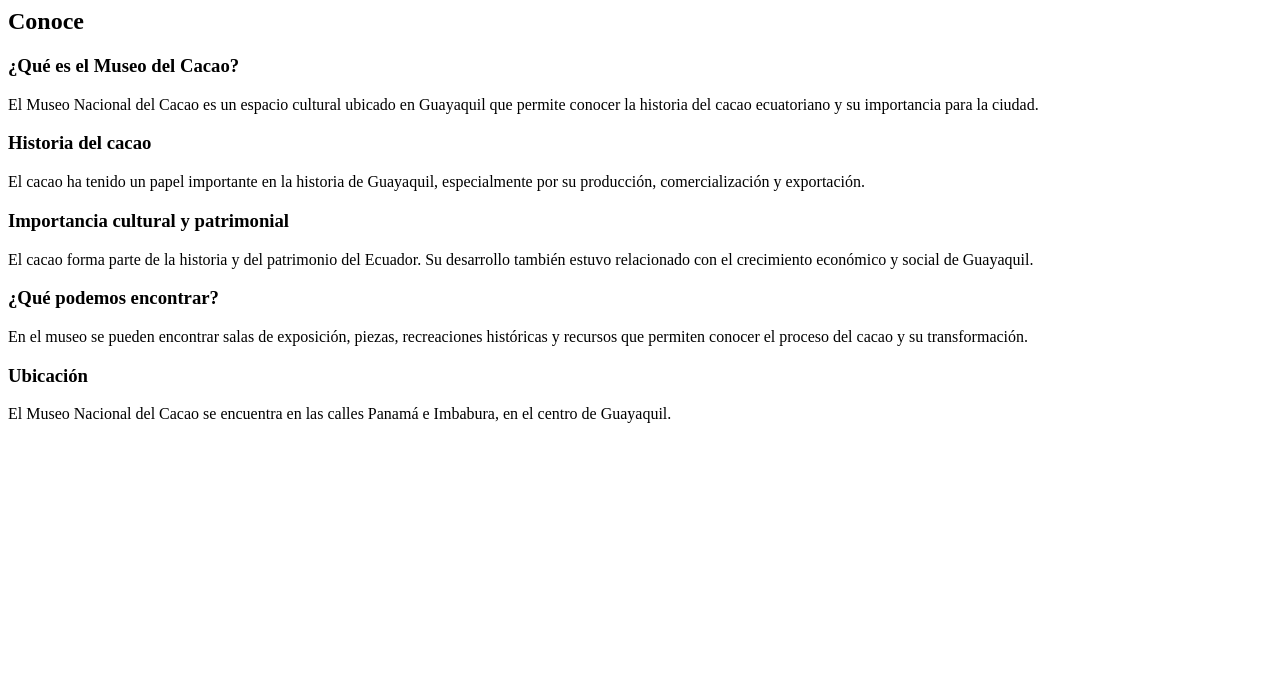
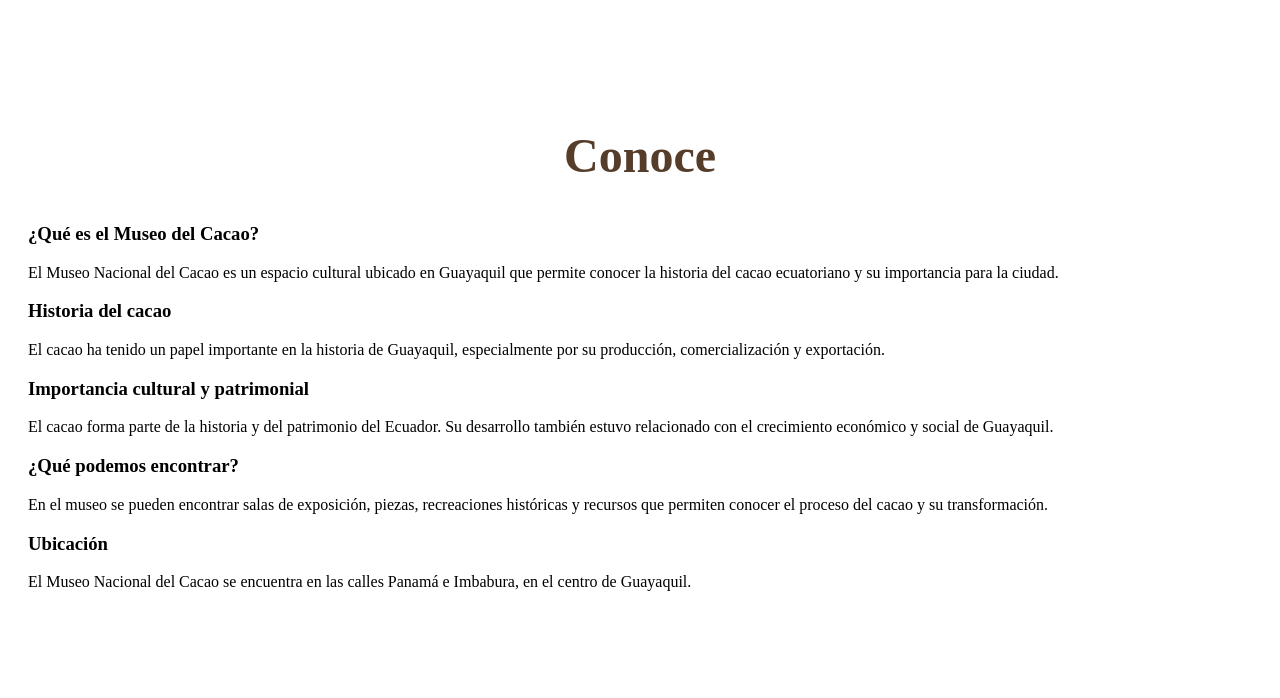
Before and after one commit to ValeriaQuimi/Explorando-la-cultura-con-la-web, a plain HTML site: page conoce.html in a window 1280 px wide. Drawn offline with Linux system fonts and the light colour scheme.

Commit message:
Preparar estilos del apartado Conoce

```diff
--- a/conoce.html
+++ b/conoce.html
@@ -1,3 +1,17 @@
+<!DOCTYPE html>
+<html lang="es">
+
+<head>
+    <meta charset="UTF-8">
+    <meta name="viewport" content="width=device-width, initial-scale=1.0">
+    <title>Conoce | Museo del Cacao</title>
+
+    <link rel="stylesheet" href="estilos-conoce.css">
+</head>
+
+<body>
+
+    <main>
         <section id="conoce">
             <h2>Conoce</h2>
 
@@ -18,6 +32,7 @@
                     y exportación.
                 </p>
             </article>
+
             <article>
                 <h3>Importancia cultural y patrimonial</h3>
                 <p>
@@ -35,6 +50,7 @@
                     proceso del cacao y su transformación.
                 </p>
             </article>
+
             <article>
                 <h3>Ubicación</h3>
                 <p>
@@ -43,3 +59,8 @@
                 </p>
             </article>
         </section>
+    </main>
+
+</body>
+
+</html>
--- /dev/null
+++ b/estilos-conoce.css
@@ -0,0 +1,10 @@
+#conoce {
+    padding: 80px 20px;
+}
+
+#conoce h2 {
+    color: #553d2a;
+    font-size: 3rem;
+    text-align: center;
+    margin-bottom: 40px;
+}
```
Lines whose indentation alone changed are shown as unchanged.
